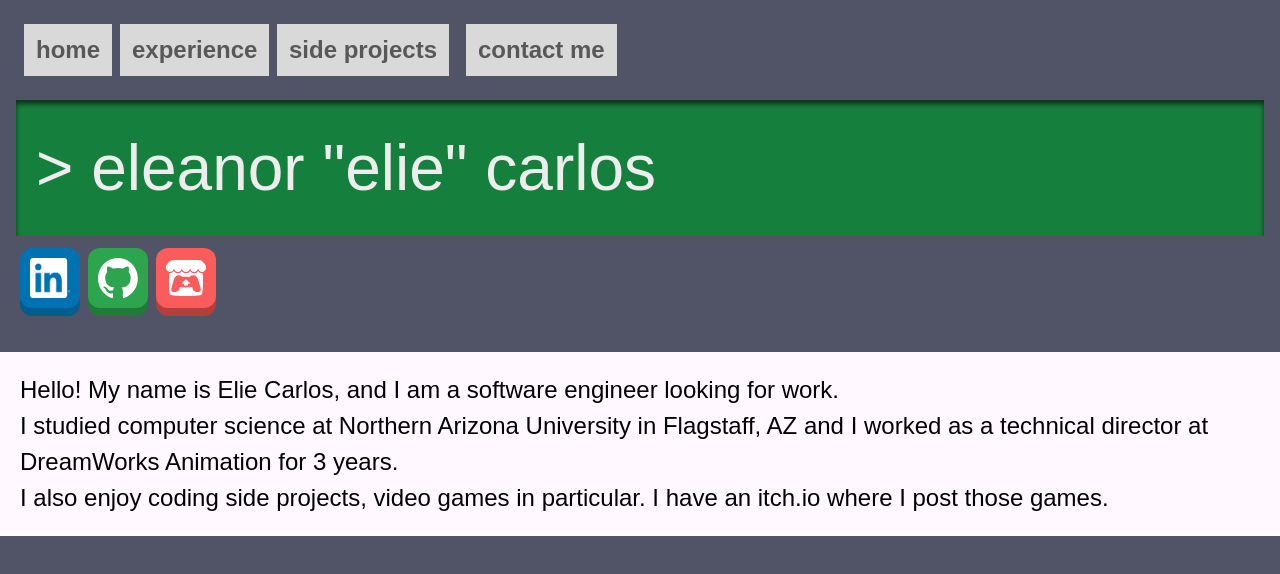
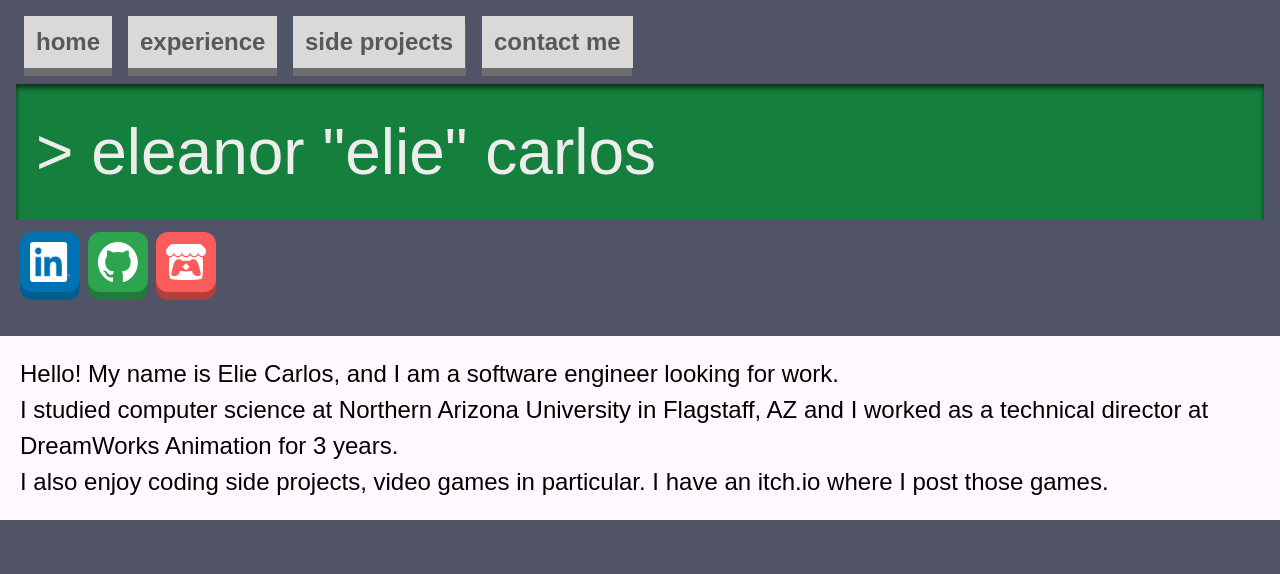
Before and after one commit to saturdaaaaaaaay/saturdaaaaaaaay.github.io, a Next.js app in the folder next-react-project/: page / in a window 1280 px wide. Shown: the top 574 px of the page. Built offline with nearby package versions, Linux system fonts and the light colour scheme; a web font is replaced by a local one.

Commit message:
Fix nav buttons

```diff
--- a/next-react-project/src/app/layout.js
+++ b/next-react-project/src/app/layout.js
@@ -16,7 +16,7 @@ function Header() {
     <header className="py-4">
       <div className="container mx-auto px-4 w-50">
         <Nav />
-        <div className="bg-green-700 p-5 shadow-[inset_0_4px_5px_rgba(0,0,0,0.6)] w-544 h-100">
+        <div className="bg-green-700 p-5 shadow-[inset_0_4px_5px_rgba(0,0,0,0.6)]">
           <p className="text-[64px]">	&gt; eleanor "elie" carlos</p>
         </div>
         <LogoButtons />
@@ -27,28 +27,19 @@ function Header() {
 
 function Nav(){
   const linkstyle = "block text-[#585858] text-[24px] font-bold bg-[#D9D9D9] py-2 px-3 will-change-transform transition duration-250 -translate-y-2 hover:-translate-y-1 active:translate-y-0";
-  const edgestyle = "bg-[#6E6E6E]";
   return (
-    <nav className="flex items-center py-4">
-      <div className="block flex-none items-center px-2">
-        <span className={edgestyle}>
-          <Link href="/"><span className={linkstyle}>home</span></Link>
-        </span>
+    <nav className="flex items-center py-2">
+      <div className="block flex-none items-center mx-2 bg-[#6E6E6E]">
+        <Link href="/"><span className={linkstyle}>home</span></Link>
       </div>
-      <div className="flex-none items-center px-2]">
-        <span className={edgestyle}>
-          <Link className={linkstyle} href="experience">experience</Link>
-        </span>
+      <div className="flex-none items-center mx-2 bg-[#6E6E6E]">
+        <Link className={linkstyle} href="experience">experience</Link>
       </div>
-      <div className="flex-none items-center px-2">
-        <span className={edgestyle}>
-          <Link className={linkstyle} href="side_projects">side projects</Link>
-        </span>
+      <div className="flex-none items-center mx-2 bg-[#6E6E6E]">
+        <Link className={linkstyle} href="side_projects">side projects</Link>
       </div>
-      <div className="flex-none items-center px-2">
-        <span className={edgestyle}>
-          <Link className={linkstyle} href="contact_me">contact me</Link>
-        </span>
+      <div className="flex-none items-center mx-2 bg-[#6E6E6E]">
+        <Link className={linkstyle} href="contact_me">contact me</Link>
       </div>
     </nav>
   );
```
